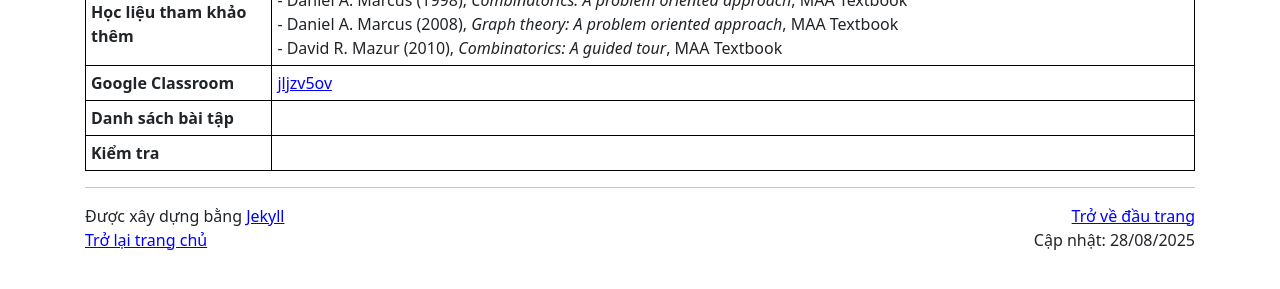
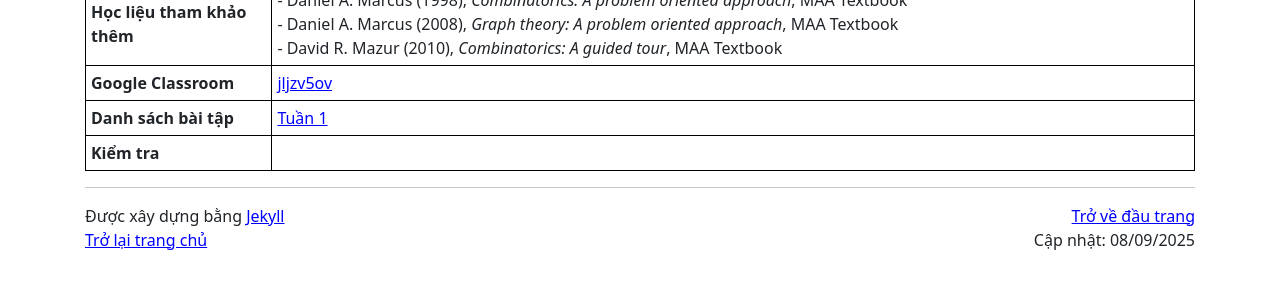
Before and after one commit to hoanganhduc/hoanganhduc.github.io, a Jekyll site: the page built from teaching/VNU-HUS/2025/winter/MAT3302/index.md, in a window 1280 px wide. Shown: the part 591-880 px from the top of the page. Built offline with Jekyll 4.4.1, drawn with Linux system fonts in a browser that asks for light colours; nearby versions of some CDN libraries; a style sheet for code colours, icons or effects is not loaded.

Commit message:
Updated @ 2025-09-08  14:58:52 ICT

```diff
--- a/teaching/VNU-HUS/2025/winter/MAT3302/index.md
+++ b/teaching/VNU-HUS/2025/winter/MAT3302/index.md
@@ -1,7 +1,7 @@
 ---
 layout: default
 title: "VNU-HUS MAT3302: Toán rời rạc"
-last_modified_at: 2025-08-28
+last_modified_at: 2025-09-08
 lang: "vi"
 ---
 
@@ -17,5 +17,5 @@ lang: "vi"
 | **Học liệu bắt buộc** | - K. H. Rosen (2018), *Discrete Mathematics and Its applications*, Mc Graw-Hill, 8th edition ([VNU LIC](https://bookworm.vnu.edu.vn/EDetail.aspx?id=96731), [Google Drive](https://drive.google.com/file/d/1ih0TbsAnGfU01spxlxdrxmhy2Fx1usxR/view?usp=sharing) (cần tài khoản với email đuôi `@hus.edu.vn`)) <br /> - Miklos Bona (2006), *A walk through combinatorics, An introduction to enumeration and graph theory*, 2nd edition, WSP <br /> - Jean Gallier (2011), *Discrete Mathematics*, Universitext, Springer <br /> - Ngô Đắc Tân (2004), *Lý thuyết tổ hợp và đồ thị*, NXB Đại học Quốc gia Hà Nội |
 | **Học liệu tham khảo thêm** | - Daniel A. Marcus (1998), *Combinatorics: A problem oriented approach*, MAA Textbook <br /> - Daniel A. Marcus (2008), *Graph theory: A problem oriented approach*, MAA Textbook <br /> - David R. Mazur (2010), *Combinatorics: A guided tour*, MAA Textbook |
 | **Google Classroom** | [jljzv5ov](https://classroom.google.com/c/ODAwMzkxNzA3OTEy?cjc=jljzv5ov) |
-| **Danh sách bài tập**|  |
+| **Danh sách bài tập**| [Tuần 1]({{ page.url }}/ps1.pdf) |
 | **Kiểm tra** |  |
```
Also changed, not shown: 2 other files.
